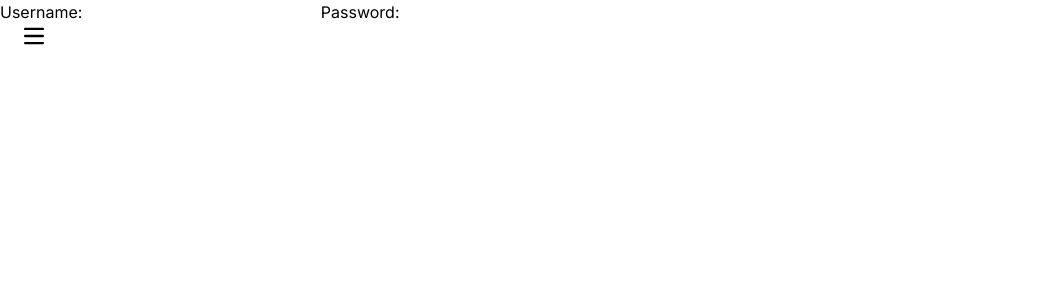
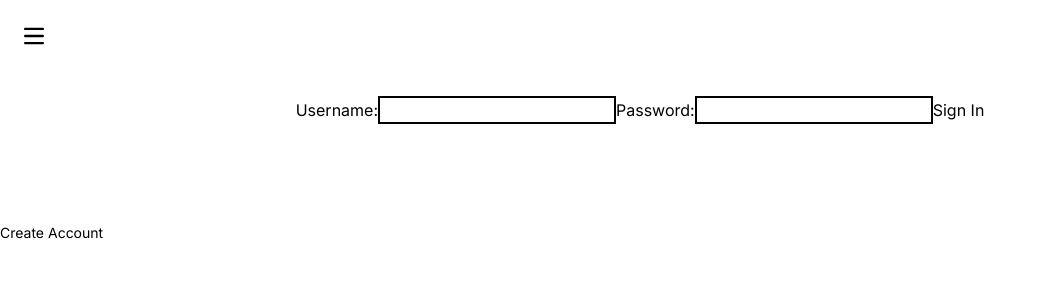
Before and after one commit to JordanTaylorJ/flask_react_app, a Next.js app in the folder client/: page /login in a window 1280 px wide. Shown: the top 300 px of the page, without its empty margins (0-1046 px from the left). Built offline with nearby package versions, Linux system fonts and the light colour scheme; no server answers.

Commit message:
define context/user component as use client, in layout, wrap the application with User Provider tags to access user context, import userContext to login component, onChange to handle form updates, move NewLog component to logs directory and remove the import to logs

```diff
--- a/client/src/app/context/user.jsx
+++ b/client/src/app/context/user.jsx
@@ -1,9 +1,12 @@
+'use client'
 import React, {useState, useEffect} from 'react';
+
+const UserContext = React.createContext();
 
 const UserProvider = ({children}) => {
     const [user, setUser] = useState('');
 
-    useEffect = (() => {
+    useEffect(() => {
         fetch('/auth')
         .then(response => {
             if (response.ok) {
--- a/client/src/app/layout.js
+++ b/client/src/app/layout.js
@@ -1,6 +1,7 @@
 import { Inter } from 'next/font/google'
 import './globals.css'
 import Navbar from './components/Navbar'
+import { UserProvider } from './context/user'
 
 const inter = Inter({ subsets: ['latin'] })
 
@@ -13,8 +14,10 @@ export default function RootLayout({ children }) {
   return (
     <html lang="en">
       <body className={inter.className}>
+        <UserProvider>
         <Navbar/>
         {children}
+        </UserProvider>
       </body>
     </html>
   )
--- a/client/src/app/login/page.jsx
+++ b/client/src/app/login/page.jsx
@@ -1,20 +1,38 @@
 'use client'
-import React, {useState} from 'react';
+import React, {useState, useContext} from 'react';
+import Link from "next/link"
+import { UserContext } from '../context/user';
 
 const Login = () => {
 
     const [username, setUsername] = useState('');
     const [password, setPassword] = useState('');
+    const [errors, setErrors] = useState('');
+    const {setUser} = useContext(UserContext);
 
+    console.log(username, password)
     return(
-        <form className=''>
+        <main>
+        <form className='flex flex-wrap justify-center p-24'>
             <label> Username:
-                <input className='border-0'/>
+                <input
+                    className='border-2 border-black'
+                    onChange={(e) => setUsername(e.target.value)}
+                />
             </label>
             <label> Password:
-                <input/>
+                <input
+                className='border-2 border-black'
+                onChange={(e) => setPassword(e.target.value)}
+                />
             </label>
+            <button>
+                Sign In
+            </button>
         </form>
+        <h1></h1>
+        <Link className='text-sm' href='/createaccount'>Create Account</Link>
+        </main>
     )
 }
 
--- a/client/src/app/logs/page.jsx
+++ b/client/src/app/logs/page.jsx
@@ -1,11 +1,11 @@
-import NewLog from "../NewLog";
+
 
 const Logs = () => {
 
     return(
 
         <main className='p-24'>
-        <NewLog/>
+
         <h1>a list of hours logged on this page </h1>
         <p>will be able to edit, delete, and create new logs from here</p>
         </main>
--- a/client/src/app/page.js
+++ b/client/src/app/page.js
@@ -1,5 +1,4 @@
 import Link from "next/link"
-
 export default function Home() {
 
   let user = false
```
Also changed, not shown: client/src/app/logs/NewLog.jsx (renamed from client/src/app/NewLog.jsx).
